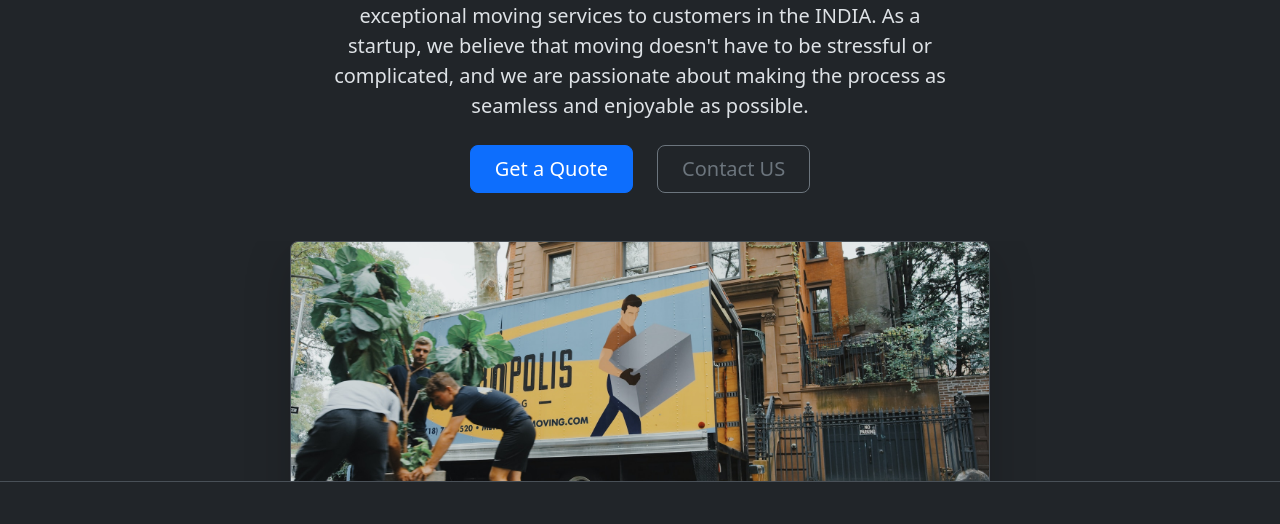
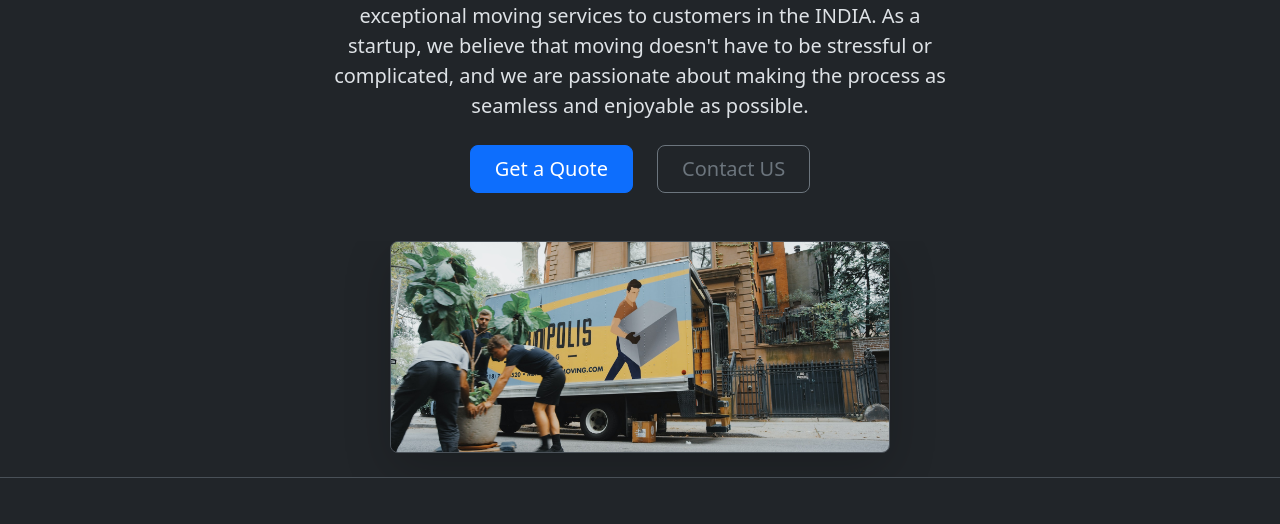
Before and after one commit to swagathreddy/Logistics-Webpage-CSS-Bootstrap-, a plain HTML site: page index.html in a window 1280 px wide. Shown: the part 276-800 px from the top of the page. Drawn offline with nearby package versions, Linux system fonts and the light colour scheme.

Commit message:
index.html

```diff
--- a/index.html
+++ b/index.html
@@ -59,7 +59,7 @@
     </div>
     <div class="overflow-hidden" style="max-height: 30vh;">
       <div class="container px-5">
-        <img src="moving-van.jpg" class="img-fluid border rounded-3 shadow-lg mb-4" alt="Example image" width="700" height="500" loading="lazy">
+        <img src="moving-van.jpg" class="img-fluid border rounded-3 shadow-lg mb-4" alt="Example image" width="500" height="500" loading="lazy">
       </div>
     </div>
   </div>
```
